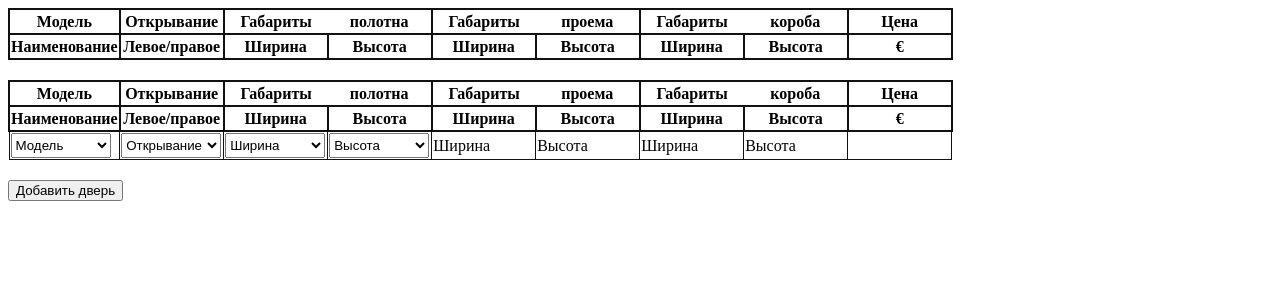
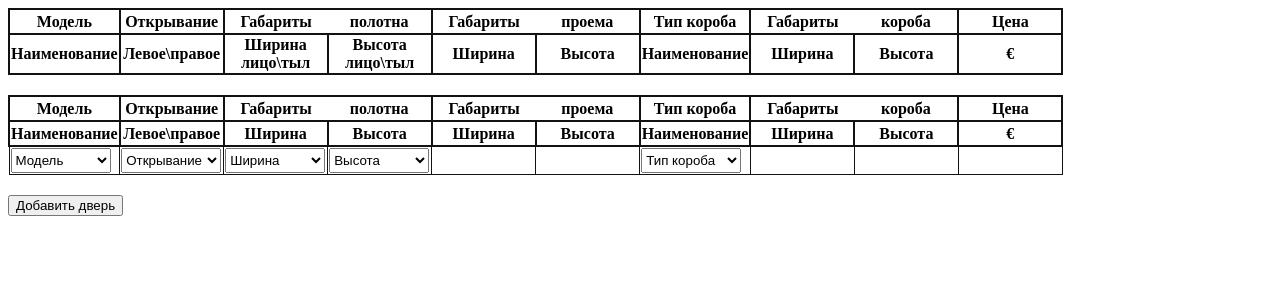
Before and after one commit to NadolskyiDenisFPM21/DoorCalculate, a Django app: page / in a window 1280 px wide. Shown: the top 300 px of the page. Run offline with Django 5.2, Linux system fonts and the light colour scheme; data comes from the database, SQL or seed files in the repository; both versions use the stored data as it was after the commit; lists and menus that the app fills with data are empty.

Commit message:
23.01.24 add frame and other.

```diff
--- a/doorcalculate/polls/admin.py
+++ b/doorcalculate/polls/admin.py
@@ -1,7 +1,11 @@
 from django.contrib import admin
 
-from .models import DoorBlock
+from .models import DoorBlock, Frame
 
 @admin.register(DoorBlock)
 class DoorBlockAdmin(admin.ModelAdmin):
     list_display = ('id', 'article', 'model', 'width', 'height', 'opening_type', 'price')
+
+@admin.register(Frame)
+class FrameAdmin(admin.ModelAdmin):
+    list_display = ('id', 'model', 'depth', 'width_back_indent')
--- a/doorcalculate/polls/static/js/index.js
+++ b/doorcalculate/polls/static/js/index.js
@@ -58,8 +58,11 @@ $(document).ready(function () {
                 $('#select-width').append($('<option value="" disabled selected>Ширина</option>'));
                 $('#select-height').empty();
                 $('#select-height').append($('<option value="" disabled selected>Высота</option>'));
+                $('#select-frame').empty();
+                $('#select-frame').append($('<option value="" disabled selected>Тип короба</option>'));
                 var width = 0;
                 var height = 0;
+                var frame = "";
                 $.each(data, function (index, item) {
                     if (width != item.width) {
                         width = item.width;
@@ -69,28 +72,56 @@ $(document).ready(function () {
                         height = item.height;
                         $('#select-height').append('<option value="' + item.height + '">' + item.height + '</option>');
                     }
+                    if (frame != item.frame) {
+                        frame = item.frame;
+                        $('#select-frame').append('<option value="' + item.frame + '">' + item.frame + '</option>');
+                    }
                 });
             }
         });
     });
     $('#add').click(function () {
-        if ($('#select-model').val() && $('#select-opening').val() && $('#select-width').val() && $('#select-height').val()) {
+        if ($('#select-model').val() && $('#select-opening').val() && $('#select-width').val() && $('#select-height').val() && $('#select-frame').val()) {
             var data = [];
             data.push($('#select-model').val());
             data.push($('#select-opening').val());
-            data.push($('#select-width').val());
-            data.push($('#select-height').val());
-            //
-            // TODO: Заглушка, изменить!!!
-            data.push($('#select-width').val());
-            data.push($('#select-height').val());
-            data.push($('#select-width').val());
-            data.push($('#select-height').val());
+            data.push('');
+            data.push('');
+
+            ajax_data = {
+                'width': $('#select-width').val(),
+                'height': $('#select-height').val(),
+                'frame': $('#select-frame').val(),
+            }
+            $.ajax({
+                url: "/get_back_width/",
+                data: ajax_data,
+                dataType: "json",
+                success: function (dimensions) {
+                    console.log(data);
+                    door_list[door_list.length - 1][2] = $('#select-width').val() + '\\' + dimensions.back_width;
+                    door_list[door_list.length - 1][3] = $('#select-height').val() + '\\' + dimensions.back_height;
+                    create_table();
+                    var js_table = JSON.stringify(door_list);
+                    $.ajax({
+                        url: "/set_table_cookies/",
+                        data: { 'door_table': js_table },
+                        dataType: "json",
+                        success: function (response) {
+                        }
+                    });
+                }
+            });
+
+            data.push($('#aperture-width').text());
+            data.push($('#aperture-height').text());
+            data.push($('#select-frame').val());
+            data.push($('#frame-width').text());
+            data.push($('#frame-height').text());
             data.push($('#price').text());
-            //
-            //
+
             door_list.push(data);
-            create_table()
+            create_table();
             var js_table = JSON.stringify(door_list);
             $.ajax({
                 url: "/set_table_cookies/",
@@ -103,25 +134,57 @@ $(document).ready(function () {
     });
 
     $('.get-price').change(function () {
-        if ($('#select-width').val() && $('#select-height').val()) {
+        if ($('#select-width').val() && $('#select-height').val() && $('#select-frame').val()) {
             var json_req = {
                 'model': $('#select-model').val(),
                 'width': $('#select-width').val(),
                 'height': $('#select-height').val(),
+                'frame': $('#select-frame').val(),
             };
             $.ajax({
                 url: "/get_price/",
                 data: json_req,
                 dataType: "json",
                 success: function (data) {
-                    console.log(data[0].price);
                     var price = $('#price');
                     price.empty();
                     price.append(data[0].price);
+                }
+            });
+
+            // get_dimensions_aperture
+            json_dimensions_aperture = {
+                'width_door': $('#select-width').val(),
+                'height_door': $('#select-height').val(),
+                'frame': $('#select-frame').val(),
+            }
+            $.ajax({
+                url: "/get_dimensions_aperture/",
+                data: json_dimensions_aperture,
+                dataType: "json",
+                success: function (data) {
+                    $('#aperture-width').empty().append(data.aperture_width);
+                    $('#aperture-height').empty().append(data.aperture_height);
+                }
+            });
+
+            // get_dimensions_frame
+
+            $.ajax({
+                url: "/get_dimensions_frame/",
+                data: json_dimensions_aperture,
+                dataType: "json",
+                success: function (data) {
+                    $('#frame-width').empty().append(data.frame_width);
+                    $('#frame-height').empty().append(data.frame_height);
                 }
             });
         }
 
     });
 
+
+
+
+
 });
--- a/doorcalculate/polls/templates/polls/index.html
+++ b/doorcalculate/polls/templates/polls/index.html
@@ -11,17 +11,19 @@
             <th class='cell-r'>полотна</th>
             <th class='cell-l'>Габариты </th>
             <th class='cell-r'>проема</th>
+            <th class='cell'>Тип короба</th>
             <th class='cell-l'>Габариты </th>
             <th class='cell-r'>короба</th>
             <th class='cell'>Цена</th>
         </tr>
         <tr>
             <th class='cell'>Наименование</th>
-            <th class='cell'>Левое/правое</th>
+            <th class='cell'>Левое\правое</th>
+            <th class='cell'>Ширина лицо\тыл</th>
+            <th class='cell'>Высота </br>лицо\тыл</th>
             <th class='cell'>Ширина</th>
             <th class='cell'>Высота</th>
-            <th class='cell'>Ширина</th>
-            <th class='cell'>Высота</th>
+            <th class='cell'>Наименование</th>
             <th class='cell'>Ширина</th>
             <th class='cell'>Высота</th>
             <th class='cell'>€</th>
@@ -41,17 +43,19 @@
                 <th class='cell-r'>полотна</th>
                 <th class='cell-l'>Габариты </th>
                 <th class='cell-r'>проема</th>
+                <th class='cell'>Тип короба</th>
                 <th class='cell-l'>Габариты </th>
                 <th class='cell-r'>короба</th>
                 <th class='cell'>Цена</th>
             </tr>
             <tr>
                 <th class='cell'>Наименование</th>
-                <th class='cell'>Левое/правое</th>
+                <th class='cell'>Левое\правое</th>
                 <th class='cell'>Ширина</th>
                 <th class='cell'>Высота</th>
                 <th class='cell'>Ширина</th>
                 <th class='cell'>Высота</th>
+                <th class='cell'>Наименование</th>
                 <th class='cell'>Ширина</th>
                 <th class='cell'>Высота</th>
                 <th class='cell'>€</th>
@@ -87,16 +91,21 @@
                     </select>
                 </td>
                 <td>
-                    <span class="cell">Ширина</span>
+                    <span class="cell" id="aperture-width"></span>
                 </td>
                 <td>
-                    <span class="cell">Высота</span>
+                    <span class="cell" id="aperture-height"></span>
                 </td>
                 <td>
-                    <span class="cell">Ширина</span>
+                    <select name="frame" id="select-frame" class='frame cell get-price'>
+                        <option value="" disabled selected>Тип короба</option>
+                    </select>
                 </td>
                 <td>
-                    <span class="cell">Высота</span>
+                    <span class="cell" id="frame-width"></span>
+                </td>
+                <td>
+                    <span class="cell" id="frame-height"></span>
                 </td>
                 <td>
                     <span class="price" id='price'></span>
--- a/doorcalculate/polls/urls.py
+++ b/doorcalculate/polls/urls.py
@@ -6,4 +6,7 @@ urlpatterns = [
     path('get_filtered_data/', views.get_filtered_data, name='get_filtered_data'),
     path('set_table_cookies/', views.set_table_cookies, name='set_table_cookies'),
     path('get_price/', views.get_price, name='get_price'),
+    path('get_dimensions_aperture/', views.get_dimensions_aperture, name='get_dimensions_aperture'),
+    path('get_dimensions_frame/', views.get_dimensions_frame, name='get_dimensions_frame'),
+    path('get_back_width/', views.get_back_width, name='get_back_width'),
 ]
--- a/doorcalculate/polls/views.py
+++ b/doorcalculate/polls/views.py
@@ -2,7 +2,7 @@ from django.shortcuts import render
 from django.http import HttpResponse, JsonResponse
 from django.shortcuts import render
 from django.template import loader
-from .models import DoorBlock
+from .models import DoorBlock, Frame
 
 from urllib.parse import quote, unquote
 
@@ -23,9 +23,13 @@ def index(request):
 
 def get_filtered_data(request):
     selected_model = request.GET.get('selected_model')
-    filtered_data = DoorBlock.objects.filter(model=selected_model).values('width', 'height')
+    frame_id_list = [id['frame'] for id in list(DoorBlock.objects.filter(model=selected_model).values('frame'))]
+    frames = [list(Frame.objects.filter(id=id).values('model'))[0]['model'] for id in frame_id_list]
+    filtered_data = list(DoorBlock.objects.filter(model=selected_model).values('width', 'height'))
+    for i in range(len(frames)):
+        filtered_data[i]['frame'] = frames[i]
 
-    return JsonResponse(list(filtered_data), safe=False)
+    return JsonResponse(filtered_data, safe=False)
 
 
 def set_table_cookies(request):
@@ -41,6 +45,52 @@ def get_price(request):
     model_d = request.GET.get('model')
     width_d = request.GET.get('width')
     height_d = request.GET.get('height')
-    data = DoorBlock.objects.filter(model=model_d, width=width_d, height=height_d).values('price')
+    frame_model = request.GET.get('frame')
+    frame_id = Frame.objects.get(model=frame_model)
+    data = DoorBlock.objects.filter(model=model_d, width=width_d, height=height_d, frame=frame_id).values('price')
 
     return JsonResponse(list(data), safe=False)
+
+
+def get_dimensions_aperture(request):
+    frame = Frame.objects.get(model=request.GET.get('frame'))
+    width_door = int(request.GET.get('width_door'))
+    height_door = int(request.GET.get('height_door'))
+    width = 28 + frame.depth*2 + width_door
+    height = 22 + frame.depth + height_door
+
+    data = {
+        'aperture_width': width,
+        'aperture_height': height
+    }
+
+    return JsonResponse(data, safe=False)
+
+def get_dimensions_frame(request):
+    frame = Frame.objects.get(model=request.GET.get('frame'))
+    width_door = int(request.GET.get('width_door'))
+    height_door = int(request.GET.get('height_door'))
+    width = 8 + frame.depth*2 + width_door
+    height = 12 + frame.depth + height_door
+
+    data = {
+        'frame_width': width,
+        'frame_height': height
+    }
+
+    return JsonResponse(data, safe=False)
+
+def get_back_width(request):
+    width = int(request.GET.get('width'))
+    height = int(request.GET.get('height'))
+    frame = Frame.objects.get(model=request.GET.get('frame'))
+    back_width = width - 2*frame.width_back_indent
+    back_height = height - frame.width_back_indent
+
+    data = {
+        'back_width': back_width,
+        'back_height': back_height,
+    }
+    print(data)
+
+    return JsonResponse(data=data, safe=False)
```
Also changed, not shown: doorcalculate/polls/models.py (+16 -0 lines), doorcalculate/db.sqlite3, doorcalculate/polls/migrations/0005_frame_doorblock_frame.py (added), doorcalculate/polls/migrations/0006_doorblock_al_banding_canvas_and_more.py (added), doorcalculate/polls/migrations/0007_doorblock_is_primed.py (added).
